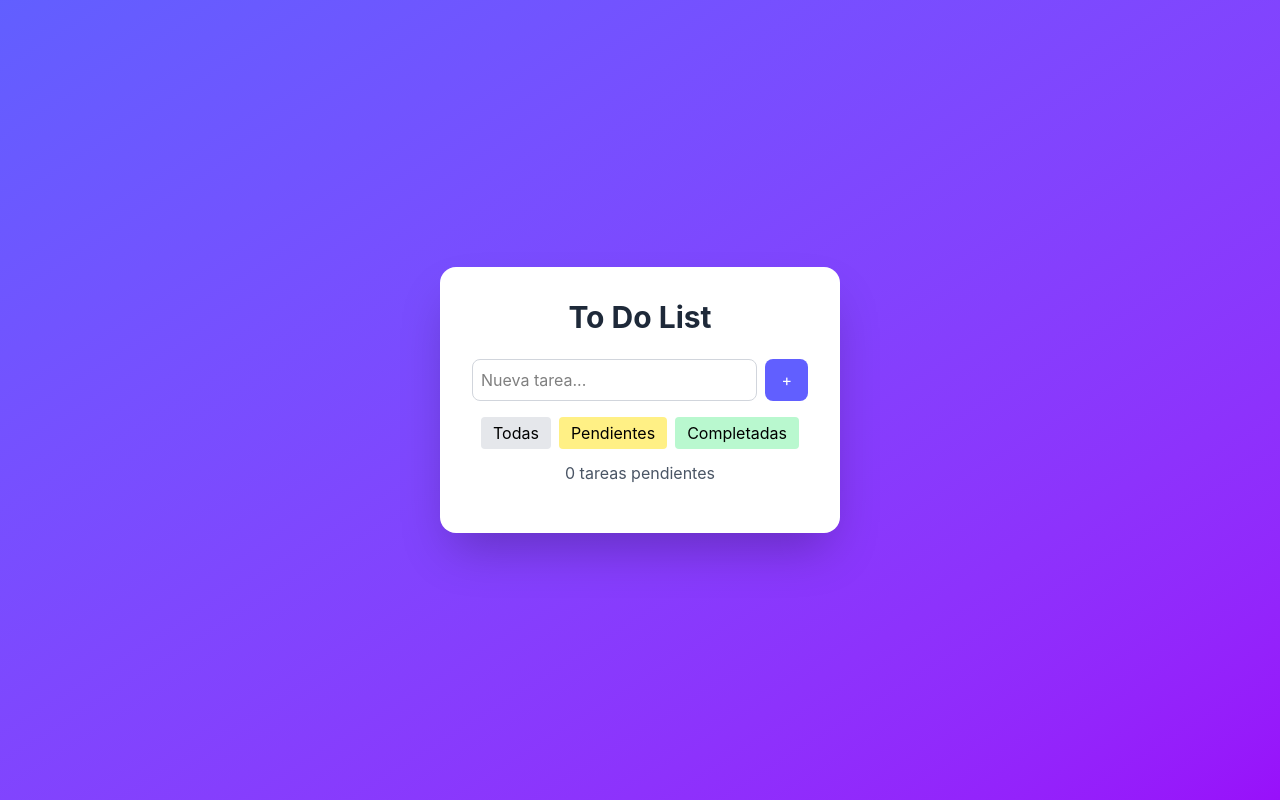
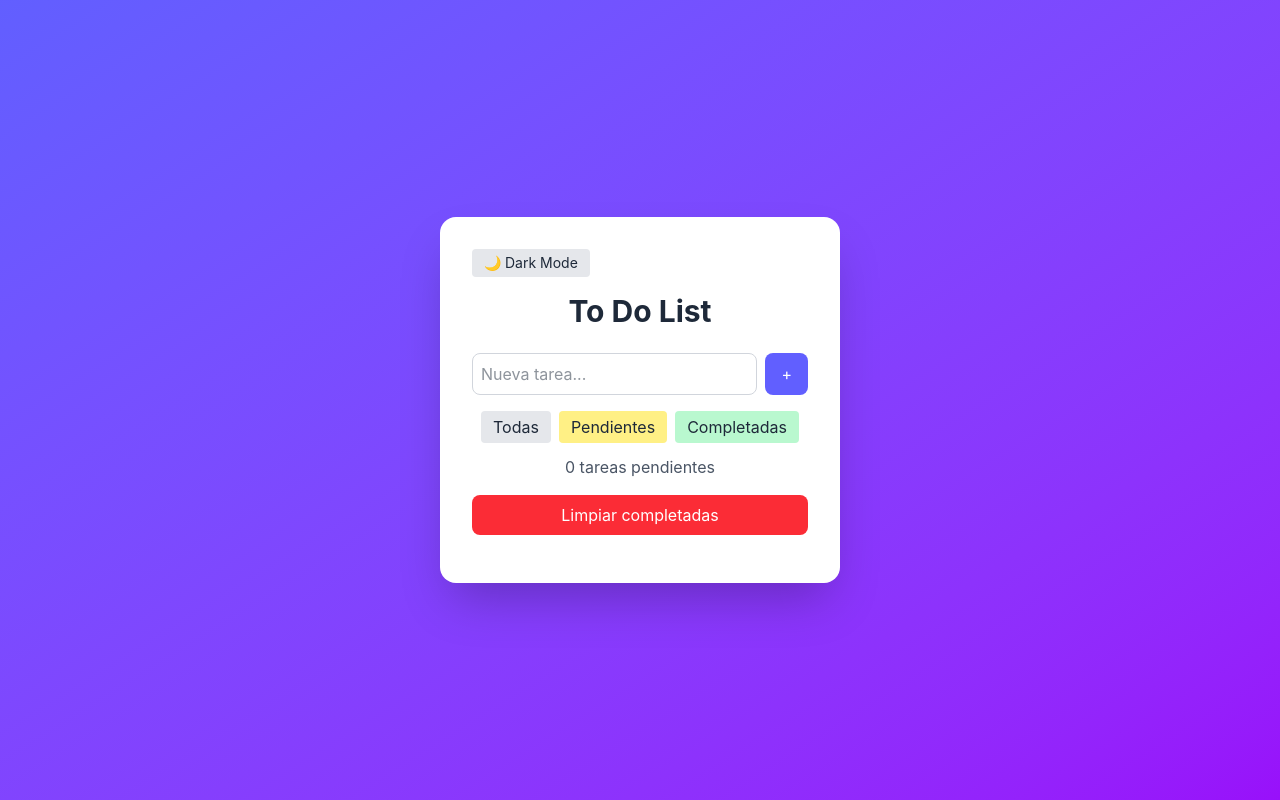
Before and after one commit to GomezDJasson/to-do-list, a React (Vite) app: page / in a window 1280 px wide. Built offline with nearby package versions, Linux system fonts and the light colour scheme.

Commit message:
Se incorpora Dark mode

```diff
--- a/package.json
+++ b/package.json
@@ -11,6 +11,7 @@
   },
   "dependencies": {
     "@tailwindcss/vite": "^4.2.1",
+    "framer-motion": "^12.35.2",
     "react": "^19.2.0",
     "react-dom": "^19.2.0"
   },
--- a/src/App.jsx
+++ b/src/App.jsx
@@ -1,12 +1,44 @@
+import { useState, useEffect } from "react"
 import TodoList from "./components/TodoList"
 
 function App() {
+
+  const [darkMode, setDarkMode] = useState(() => {
+    const savedTheme = localStorage.getItem("theme")
+    return savedTheme === "dark"
+  })
+
+  useEffect(() => {
+    document.documentElement.classList.remove("dark")
+  }, [])
+
+  useEffect(() => {
+    const html = document.documentElement
+
+    if (darkMode) {
+      html.classList.add("dark")
+    } else {
+      html.classList.remove("dark")
+    }
+  }, [darkMode])
+
+  useEffect(() => {
+    localStorage.setItem("theme", darkMode ? "dark" : "light")
+  }, [darkMode])
+
   return (
-    <div className="min-h-screen bg-gradient-to-br from-indigo-500 to-purple-600 flex items-center justify-center">
+    <div className="min-h-screen bg-gradient-to-br from-indigo-500 to-purple-600 dark:from-gray-900 dark:to-gray-800 flex items-center justify-center">
 
-      <div className="bg-white shadow-2xl rounded-2xl p-8 w-[400px]">
+      <div className="bg-white dark:bg-gray-900 shadow-2xl rounded-2xl p-8 w-[400px] text-gray-800 dark:text-gray-200">
 
-        <h1 className="text-3xl font-bold text-center mb-6 text-gray-800">
+        <button
+          onClick={() => setDarkMode(!darkMode)}
+          className="mb-4 text-sm bg-gray-200 dark:bg-gray-700 px-3 py-1 rounded"
+        >
+          {darkMode ? "☀️ Light Mode" : "🌙 Dark Mode"}
+        </button>
+
+        <h1 className="text-3xl font-bold text-center mb-6">
           To Do List
         </h1>
 
--- a/src/components/TodoList.jsx
+++ b/src/components/TodoList.jsx
@@ -1,4 +1,5 @@
 import { useState, useEffect } from "react"
+import { motion, AnimatePresence } from "framer-motion"
 import TodoInput from "./TodoInput"
 import TodoItem from "./TodoItem"
 
@@ -37,6 +38,10 @@ function TodoList() {
           : task
       )
     )
+  }
+
+  const clearCompleted = () => {
+    setTasks(tasks.filter(task => !task.completed))
   }
 
   const filteredTasks = tasks.filter(task => {
@@ -91,16 +96,36 @@ function TodoList() {
         {pendingTasks} tareas pendientes
       </p>
 
+      <button
+        onClick={clearCompleted}
+        className="mt-4 w-full bg-red-500 hover:bg-red-600 text-white py-2 rounded-lg transition"
+      >
+        Limpiar completadas
+      </button>
+
       <div className="mt-4 space-y-2">
+
+        <AnimatePresence>
+
           {filteredTasks.map(task => (
+            <motion.div
+              key={task.id}
+              initial={{ opacity: 0, y: -10 }}
+              animate={{ opacity: 1, y: 0 }}
+              exit={{ opacity: 0, y: 10 }}
+              transition={{ duration: 0.2 }}
+            >
               <TodoItem
-            key={task.id}
                 task={task}
                 deleteTask={deleteTask}
                 toggleTask={toggleTask}
                 editTask={editTask}
               />
+            </motion.div>
           ))}
+
+        </AnimatePresence>
+
       </div>
 
     </div>
--- a/src/index.css
+++ b/src/index.css
@@ -1,4 +1,2 @@
 @import "tailwindcss";
-@tailwind base;
-@tailwind components;
-@tailwind utilities;
+@custom-variant dark (&:where(.dark, .dark *));
--- /dev/null
+++ b/tailwind.config.js
@@ -0,0 +1,12 @@
+/** @type {import('tailwindcss').Config} */
+export default {
+  darkMode: "class",
+  content: [
+    "./index.html",
+    "./src/**/*.{js,ts,jsx,tsx}",
+  ],
+  theme: {
+    extend: {},
+  },
+  plugins: [],
+}
```
Also changed, not shown: 1 other file (tests, documents, lock files or other folders). Lines whose indentation alone changed are shown as unchanged.
